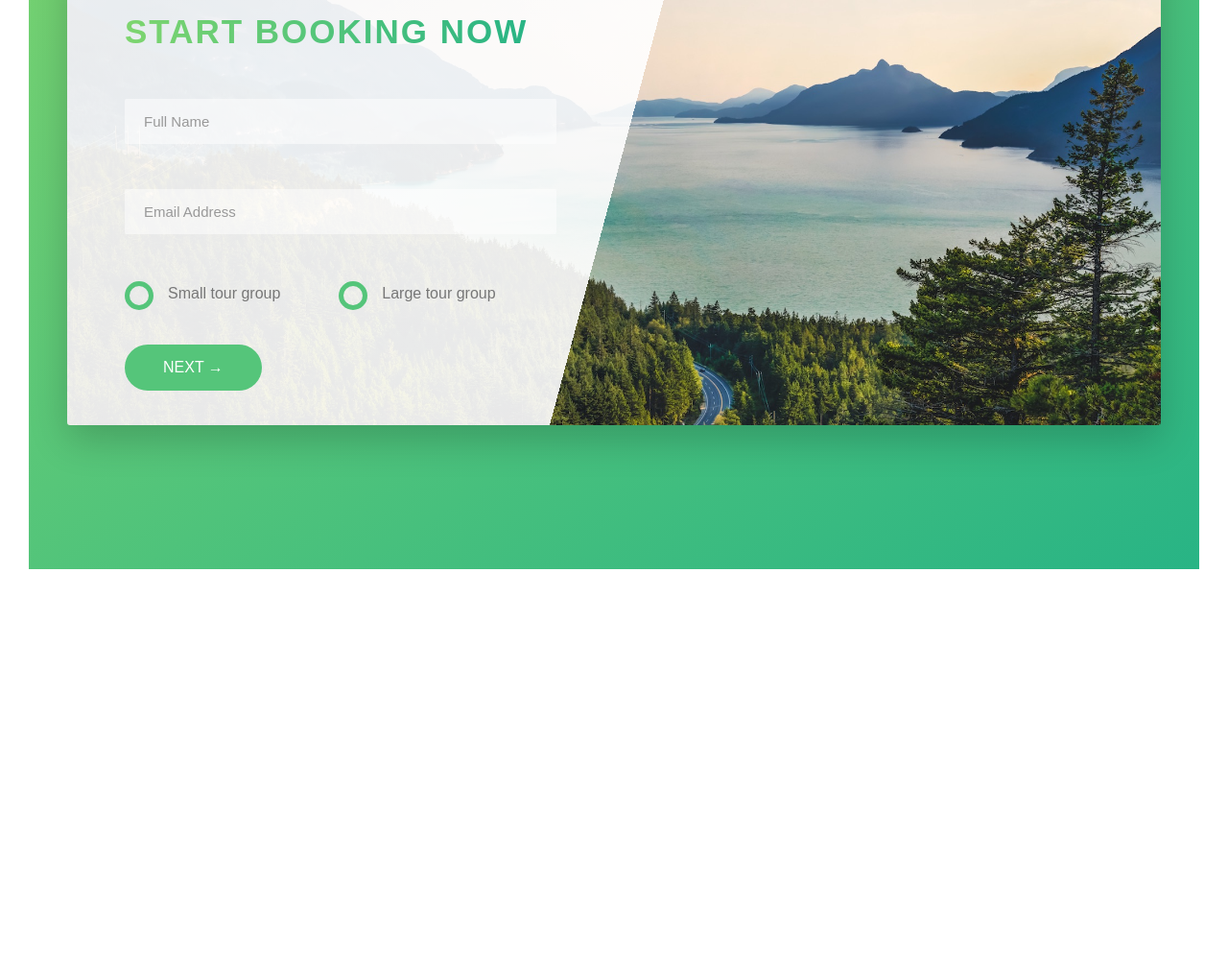
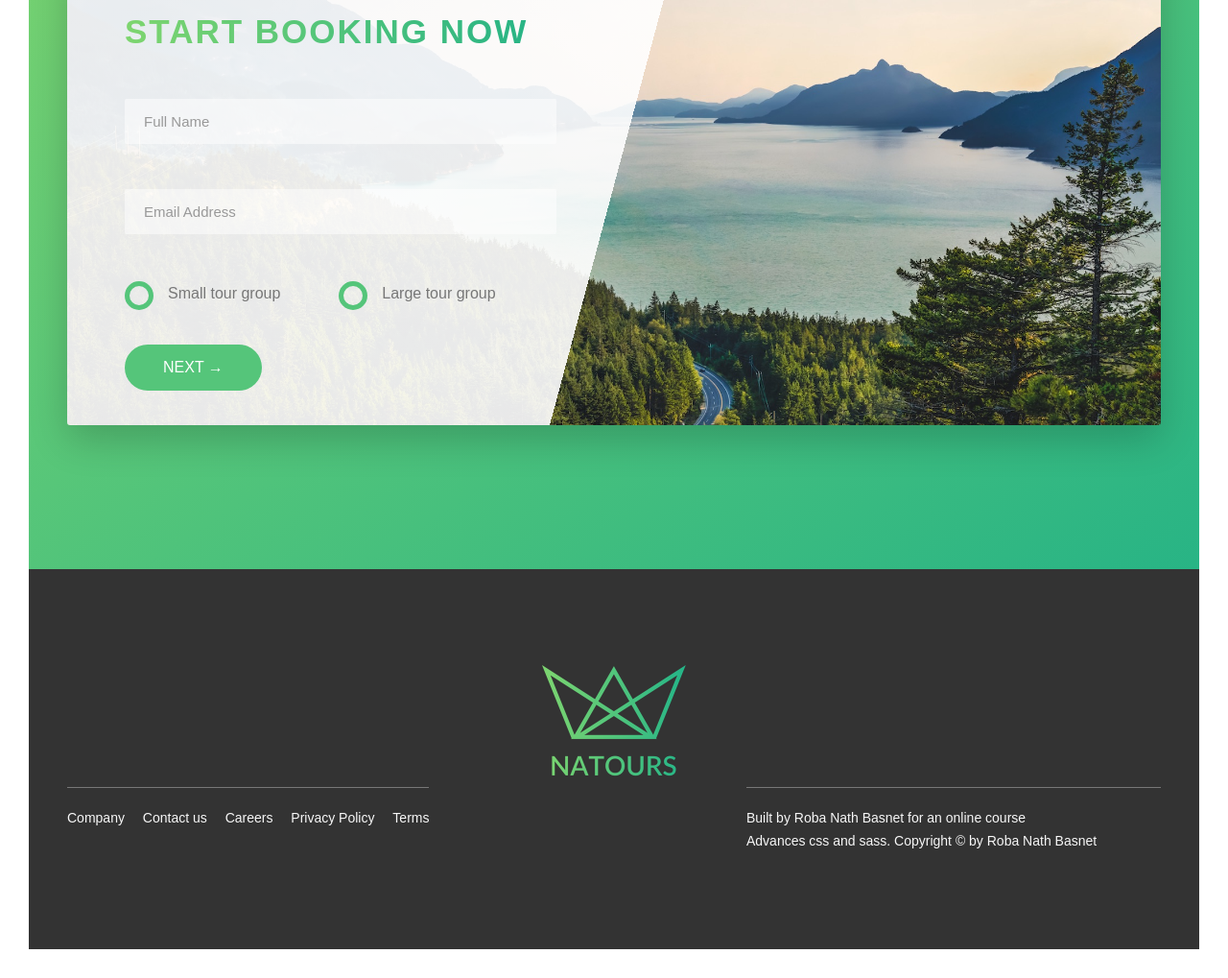
Before and after one commit to robanb/Nature-Tours, a website: page index.html in a window 1280 px wide. Shown: the part 4374-5393 px from the top of the page at 96% size. Before the commit the page ends 4997 px from the top, so only its background shows below. Drawn offline with Linux system fonts and the light colour scheme.

Commit message:
done with the footer

```diff
--- a/index.html
+++ b/index.html
@@ -345,6 +345,42 @@
 				</div>
 			</section>
 		</main>
+		<footer class="footer">
+			<div class="footer__logo-box">
+				<img src="img/logo-green-2x.png" alt="Full logo" class="footer__logo" />
+			</div>
+			<div class="row">
+				<div class="col-1-of-2">
+					<div class="footer__navigation">
+						<ul class="footer__list">
+							<li class="footer__item">
+								<a href="#" class="footer__link">Company</a>
+							</li>
+							<li class="footer__item">
+								<a href="#" class="footer__link">Contact us</a>
+							</li>
+							<li class="footer__item">
+								<a href="#" class="footer__link">Careers</a>
+							</li>
+							<li class="footer__item">
+								<a href="#" class="footer__link">Privacy Policy</a>
+							</li>
+							<li class="footer__item">
+								<a href="#" class="footer__link">Terms</a>
+							</li>
+						</ul>
+					</div>
+				</div>
+				<div class="col-1-of-2">
+					<p class="footer__copyright">
+						Built by <a href="#" class="footer__link">Roba Nath Basnet</a> for
+						an online course
+						<a href="#" class="footer__link">Advances css and sass</a>.
+						Copyright &copy; by Roba Nath Basnet
+					</p>
+				</div>
+			</div>
+		</footer>
 
 		<!-- <section class="grid-test">
 			<div class="row">
--- a/sass/abstracts/_variables.scss
+++ b/sass/abstracts/_variables.scss
@@ -4,6 +4,7 @@ $color-primary-light: #7ed56f;
 $color-primary-dark: #28b485;
 $color-gray-dark: #777;
 $color-gray-dark-2: #999;
+$color-gray-dark-3: #333;
 $color-white: #fff;
 $color-black: #000;
 $color-grey-light-1: #f7f7f7;
--- /dev/null
+++ b/sass/layout/_footer.scss
@@ -0,0 +1,52 @@
+.footer {
+	background-color: $color-gray-dark-3;
+	padding: 10rem 0;
+	font-size: 1.4rem;
+	color: $color-grey-light-1;
+
+	&__logo-box {
+		text-align: center;
+	}
+	&__logo {
+		width: 15rem;
+		height: auto;
+	}
+
+	&__navigation {
+		border-top: 1px solid $color-gray-dark;
+		padding-top: 2rem;
+		display: inline-block;
+	}
+	&__list {
+		list-style: none;
+	}
+	&__item {
+		display: inline-block;
+		&:not(:last-child) {
+			margin-right: 1.5rem;
+		}
+	}
+	&__link {
+		&:link,
+		&:visited {
+			color: $color-grey-light-1;
+			text-decoration: none;
+			text-decoration: uppercase;
+			display: inline-block;
+			transition: all 0.2s;
+			background-color: $color-gray-dark-3;
+		}
+		&:hover,
+		&:active {
+			color: $color-primary;
+			box-shadow: 0 1rem 2rem rgba($color-black, 0.4);
+			transform: rotate(5deg) scale(1.3);
+		}
+	}
+	&__copyright {
+		border-top: 1px solid $color-gray-dark;
+		padding-top: 2rem;
+		width: 80%;
+		float: right;
+	}
+}
--- a/sass/main.scss
+++ b/sass/main.scss
@@ -17,5 +17,6 @@
 
 @import "layout/grid";
 @import "layout/header";
+@import "layout/footer";
 
 @import "pages/home";
```
Also changed, not shown: css/style.css.
